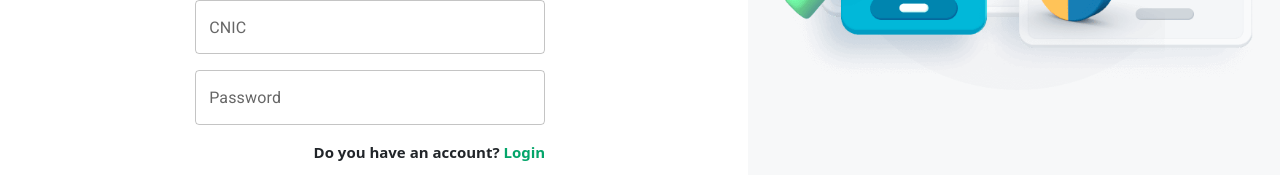
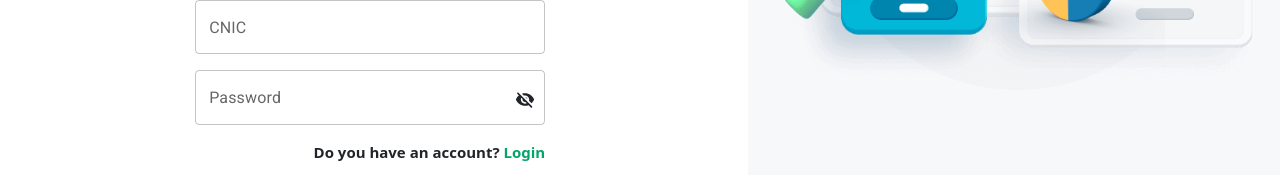
Before and after one commit to AdnanArch/Admission-portal-frontend, a React (Vite) app: page /signup in a window 1280 px wide. Shown: the part 461-636 px from the top of the page. Built offline with nearby package versions, Linux system fonts and the light colour scheme.

Commit message:
form velidations

```diff
--- a/src/index.css
+++ b/src/index.css
@@ -99,10 +99,17 @@ li a {
   color: var(--text-gray);
 }
 
-/*---------CSS FOR SIDE-NAV---------*/
-
 .listitems,
 .customText {
   font-size: 1.3rem !important;
   font-weight: 500 !important;
 }
+/*--------CSS FOR SIGN-UP PAGE---------*/
+.sign-up-password {
+  position: relative;
+}
+.password-reveal-icon {
+  position: absolute;
+  right: 1rem;
+  top: 2rem;
+}
--- a/src/pages/Signup.jsx
+++ b/src/pages/Signup.jsx
@@ -1,68 +1,94 @@
 import React, { useState } from "react";
 import birdlogo from "../assets/bird-logo.svg";
 import loginimg from "../assets/loginimg.png";
-import { Button, Container, Stack, TextField } from "@mui/material";
+import { Container, Stack, TextField } from "@mui/material";
 import { useNavigate } from "react-router-dom";
 import { LoadingButton } from "@mui/lab";
+import VisibilityOffRoundedIcon from "@mui/icons-material/VisibilityOffRounded";
+import VisibilityIcon from "@mui/icons-material/Visibility";
 import axios from "axios";
 
 function Signup() {
   const navigate = useNavigate();
 
   // -------use-state for user input-------
-  const [userinput, setUserinput] = useState([
-    {
+  const [userinput, setUserinput] = useState({
     firstName: "",
     lastName: "",
     email: "",
     cnic: "",
     password: "",
-    },
-  ]);
+  });
   // console.log(userinput);
 
   // -------use-state for handle-loading-------
   const [loading, setLoading] = useState(false);
 
   // -------Use-stste for error-handling-------
-  const [error, setError] = useState();
+  const [error, setError] = useState({
+    firstName: "",
+    lastName: "",
+    email: "",
+    cnic: "",
+    password: "",
+  });
+
+  // -------Use-stste for revel-password-------
+  const [RevealPassword, setRevealPassword] = useState(false);
 
   // -------function for input handeling-------
   const inputHandling = (e) => {
     const { name, value } = e.target;
     setUserinput({ ...userinput, [name]: value });
-    errorHandling(userinput);
+    errorHandling({ ...userinput, [name]: value });
   };
 
   // -------function for API calling-------
-  const fetchData = () => {
+  const fetchData = async () => {
     setLoading(true);
+    try {
       const apiCall = {
         url: "http://localhost:8080/signup",
         method: "POST",
         data: userinput,
       };
-    const apiResponse = axios(apiCall);
+      const apiResponse = await axios(apiCall);
       if (apiResponse.status === 200 || apiResponse.status === 201) {
         console.log("Ustad g good ho gya ");
         setLoading(false);
       } else {
         console.log("Very bad ustad g");
       }
+    } catch (error) {
+      console.error("Error:", error.response.data.message);
+    }
+    setLoading(false);
   };
 
   // --------function for Error-Handling--------
   const errorHandling = (userinput) => {
     console.log(userinput.firstName);
-    let errorValue = {};
+    let errorValue = {
+      firstName: false,
+      lastName: false,
+    };
     let namePattern = /^[a-zA-Z]+$/;
+    let EmailPattern = /^[^\s@]+@[^\s@]+\.[^\s@]+$/;
+    let CnicPattern = /^\d{5}-\d{7}-\d$/;
     if (!namePattern.test(userinput.firstName)) {
-      errorValue.firstName = "Please enter a character";
+      errorValue.firstName = true;
+      // errorValue.firstName = "Please enter a character";
+    } else if (!namePattern.test(userinput.lastName)) {
+      errorValue.lastName = true;
+      // errorValue.lastName = "Please enter a character vl";
+    } else if (!EmailPattern.test(userinput.email)) {
+      errorValue.email = "Please enter a valid email";
+    } else if (!CnicPattern.test(userinput.cnic)) {
+      errorValue.cnic = "Please enter a valid CNIC";
+    } else if (userinput.password.length < 8) {
+      errorValue.password =
+        "Your password must be greater than eight characters";
     }
-    // if (userinput.firstName.length < 5) {
-    //   errorValue.firstName = "Please enter a character";
-    // }
-
     setError(errorValue);
   };
 
@@ -96,8 +122,10 @@ function Signup() {
                       required
                       fullWidth
                       color="success"
-                      error={error?.firstName}
-                      helperText={error?.firstName}
+                      InputProps={{ style: { fontSize: "1.5rem" } }}
+                      InputLabelProps={{ style: { fontSize: "1.6rem" } }}
+                      error={error.firstName}
+                      helperText={error.firstName ? "1" : ""}
                       sx={{
                         "& .MuiFormHelperText-root": {
                           fontSize: "1rem",
@@ -105,8 +133,6 @@ function Signup() {
                           marginLeft: "0",
                         },
                       }}
-                      InputProps={{ style: { fontSize: "1.5rem" } }}
-                      InputLabelProps={{ style: { fontSize: "1.6rem" } }}
                     />
 
                     <TextField
@@ -119,6 +145,15 @@ function Signup() {
                       color="success"
                       InputProps={{ style: { fontSize: "1.5rem" } }}
                       InputLabelProps={{ style: { fontSize: "1.6rem" } }}
+                      error={error.lastName}
+                      helperText={error.lastName ? "2" : ""}
+                      sx={{
+                        "& .MuiFormHelperText-root": {
+                          fontSize: "1rem",
+                          fontWeight: "600",
+                          marginLeft: "0",
+                        },
+                      }}
                     />
 
                     <TextField
@@ -132,6 +167,15 @@ function Signup() {
                       color="success"
                       InputProps={{ style: { fontSize: "1.5rem" } }}
                       InputLabelProps={{ style: { fontSize: "1.6rem" } }}
+                      error={error.email?.email}
+                      helperText={error.email?.email}
+                      sx={{
+                        "& .MuiFormHelperText-root": {
+                          fontSize: "1rem",
+                          fontWeight: "600",
+                          marginLeft: "0",
+                        },
+                      }}
                     />
 
                     <TextField
@@ -144,19 +188,57 @@ function Signup() {
                       color="success"
                       InputProps={{ style: { fontSize: "1.5rem" } }}
                       InputLabelProps={{ style: { fontSize: "1.6rem" } }}
+                      error={error.cnic?.cnic}
+                      helperText={error.cnic?.cnic}
+                      sx={{
+                        "& .MuiFormHelperText-root": {
+                          fontSize: "1rem",
+                          fontWeight: "600",
+                          marginLeft: "0",
+                        },
+                      }}
                     />
 
+                    <div className="sign-up-password">
                       <TextField
                         onChange={inputHandling}
                         label="Password"
                         placeholder="Enter your password"
-                      type="password"
+                        type={RevealPassword ? "text" : "password"}
                         name="password"
                         fullWidth
                         color="success"
                         InputProps={{ style: { fontSize: "1.5rem" } }}
                         InputLabelProps={{ style: { fontSize: "1.6rem" } }}
+                        error={error.password?.password}
+                        helperText={error.password?.password}
+                        sx={{
+                          "& .MuiFormHelperText-root": {
+                            fontSize: "1rem",
+                            fontWeight: "600",
+                            marginLeft: "0",
+                          },
+                        }}
                       />
+                      <div className="password-reveal-icon">
+                        {RevealPassword === true && (
+                          <VisibilityIcon
+                            sx={{ fontSize: "2rem", cursor: "pointer" }}
+                            onClick={() => {
+                              setRevealPassword(false);
+                            }}
+                          />
+                        )}
+                        {RevealPassword === false && (
+                          <VisibilityOffRoundedIcon
+                            onClick={() => {
+                              setRevealPassword(true);
+                            }}
+                            sx={{ fontSize: "2rem", cursor: "pointer" }}
+                          />
+                        )}
+                      </div>
+                    </div>
                   </Stack>
                 </div>
                 <div className="forget-password mt-4 mb-4">
```
Lines whose indentation alone changed are shown as unchanged.
